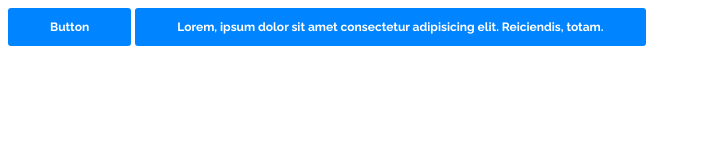
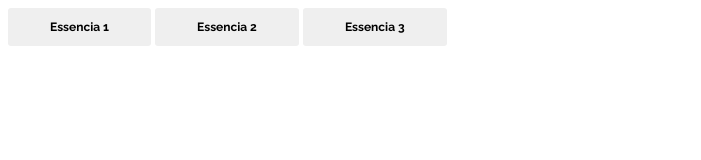
Before and after one commit to essencia-ui/essencia-ui, a plain HTML site: page index.html in a window 1280 px wide. Shown: the whole page, without its empty margins (0-701 px from the left). Drawn offline with nearby package versions, Linux system fonts and the light colour scheme; files that its build step writes are made by us from their sources.

Commit message:
Ajuste em arquivos e algumas opções de cor

```diff
--- a/index.html
+++ b/index.html
@@ -6,13 +6,14 @@
   <meta name="viewport" content="width=device-width, initial-scale=1.0">
   <meta http-equiv="X-UA-Compatible" content="ie=edge">
   <title>Essência UI</title>
-  <link rel="stylesheet" href="css/main.css">
+  <link rel="stylesheet" href="dist/main.min.css">
 </head>
 
 <body>
   <div>
-    <button class="ess rounded-s3 bg-blue light-blue-hover font-bold">Button</button>
-    <button class="ess rounded-s3 bg-blue light-blue-hover font-bold">Lorem, ipsum dolor sit amet consectetur adipisicing elit. Reiciendis, totam.</button>
+    <button class="ess rounded-s3 bg-essencial-blue1 light-essencial-blue1-hover font-bold">Essencia 1</button>
+    <button class="ess rounded-s3 bg-essencial-blue2 light-essencial-blue2-hover font-bold">Essencia 2</button>
+    <button class="ess rounded-s3 bg-essencial-blue3 light-essencial-blue3-hover font-bold">Essencia 3</button>
   </div>
 </body>
 
--- a/scss/colors.scss
+++ b/scss/_colors.scss
@@ -4,6 +4,9 @@ $colors: (
   yellow: #F1C40F,
   green: #2ECC71,
   turquoise: #1ABC9C,
+  // essencial-blue1: #19b5fe,
+  // essencial-blue2: #22a7f0,
+  // essencial-blue3: #6186FF,
   blue: #0084FF,
   purple: #9B59B6,
   dark-blue: #34495E,
```
Also changed, not shown: dist/main.min.css (deleted), scss/_button.scss (renamed from scss/button.scss), scss/_index.scss (added), scss/_input-text.scss (added), scss/_shapes.scss (renamed from scss/shapes.scss), scss/_typography.scss (renamed from scss/typography.scss), scss/index.scss (deleted), scss/input-text.scss (deleted), 2 other files.
